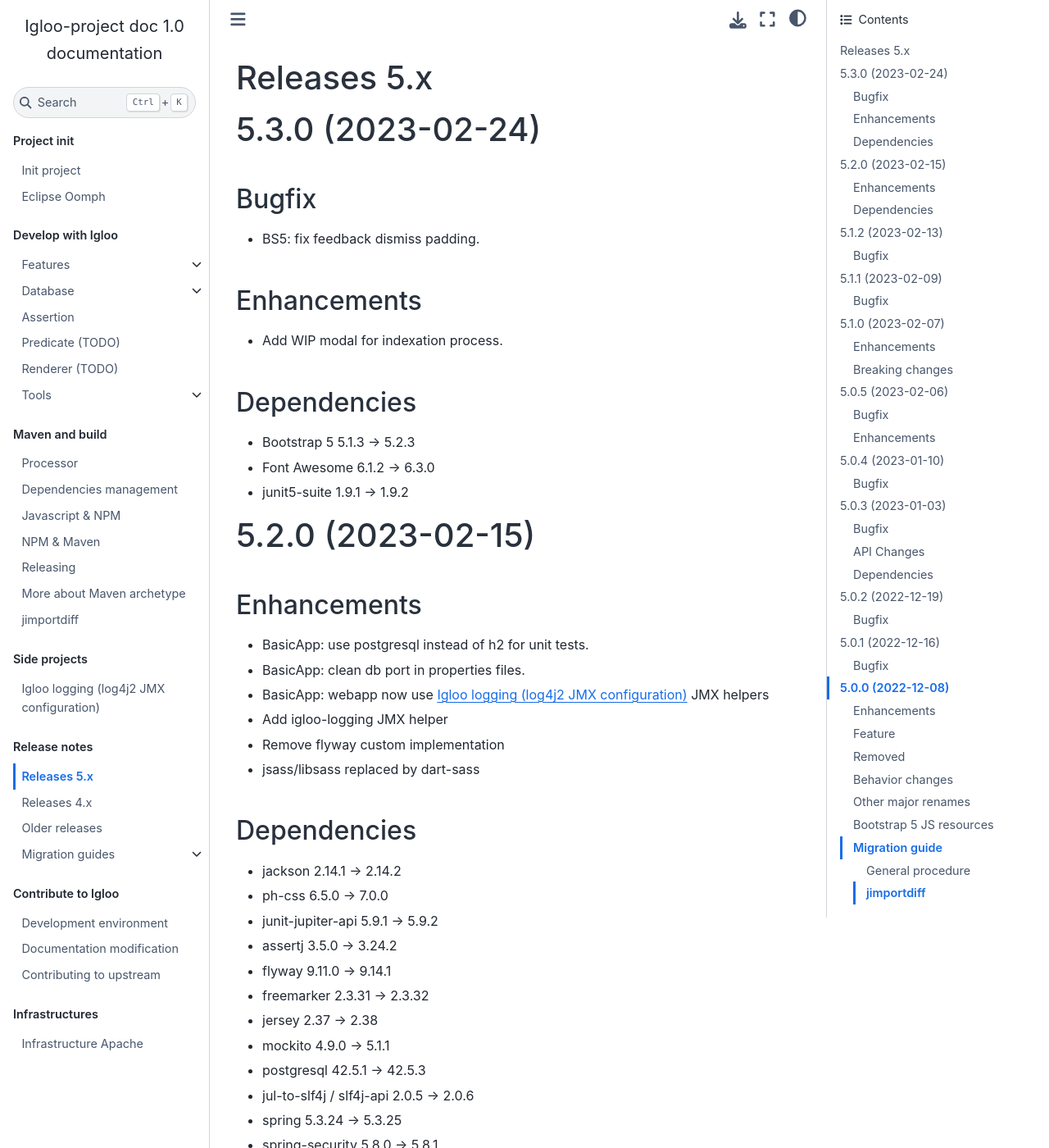
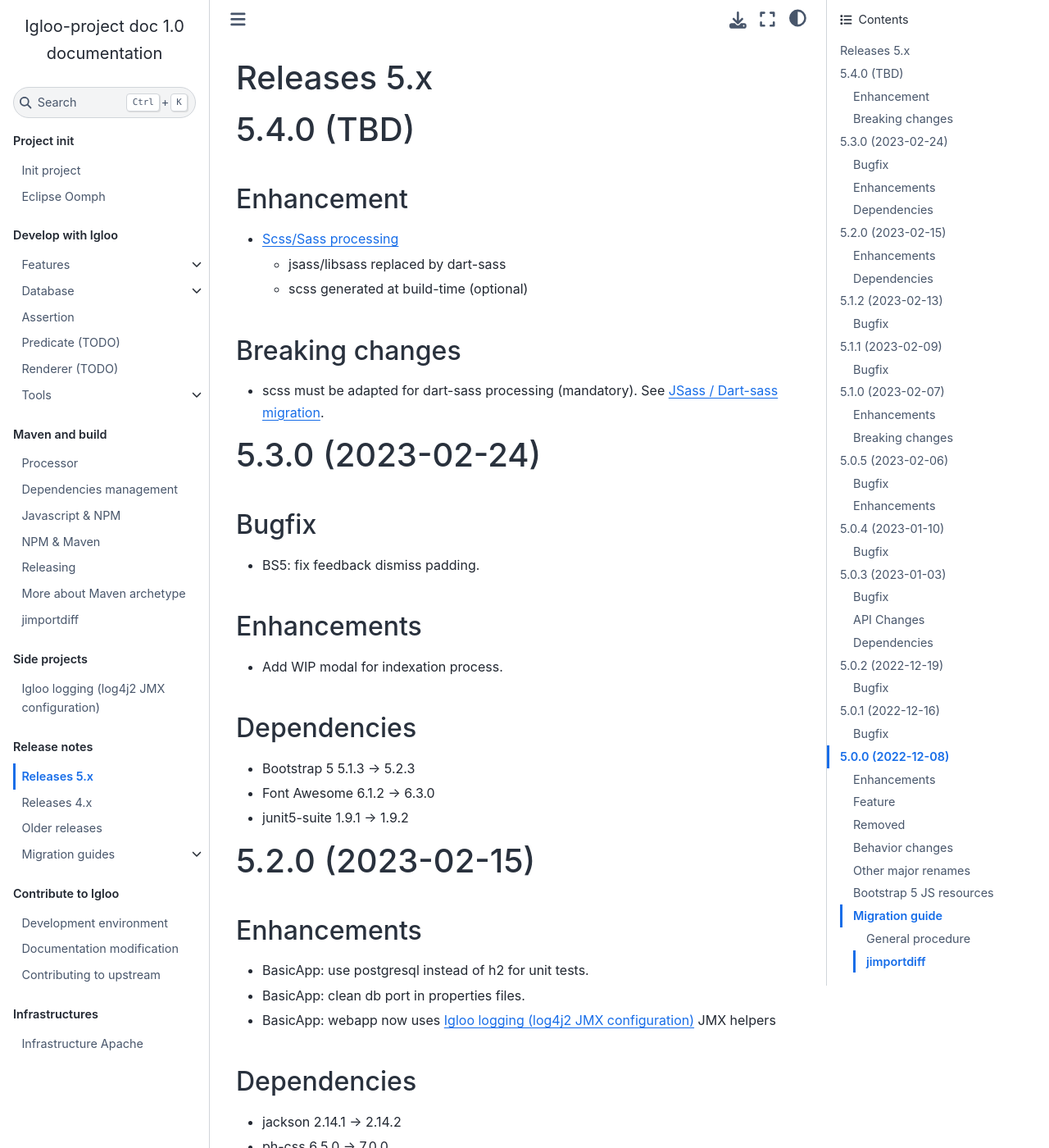
Before and after one commit to igloo-project/igloo-doc, a Sphinx documentation site: the page built from source/release-notes/releases-5.x.md, in a window 1280 px wide and 1400 px high. Shown: the whole window at 82% size. Built offline with Sphinx 7.4.7 and the Sphinx Book theme 1.1.4, drawn with Linux system fonts in a browser that asks for light colours.

Commit message:
releases notes fixes

```diff
--- a/source/release-notes/releases-5.x.md
+++ b/source/release-notes/releases-5.x.md
@@ -1,4 +1,17 @@
 # Releases 5.x
+
+# 5.4.0 (TBD)
+
+## Enhancement
+
+* {ref}`scss`
+  * jsass/libsass replaced by dart-sass
+  * scss generated at build-time (optional)
+
+## Breaking changes
+
+* scss must be adapted for dart-sass processing (mandatory). See {ref}`scss-migration`.
+
 
 (v5.3.0)=
 
@@ -18,6 +31,7 @@
 * Font Awesome 6.1.2 -> 6.3.0
 * junit5-suite 1.9.1 -> 1.9.2
 
+
 (v5.2.0)=
 
 # 5.2.0 (2023-02-15)
@@ -26,10 +40,7 @@
 
 * BasicApp: use postgresql instead of h2 for unit tests.
 * BasicApp: clean db port in properties files.
-* BasicApp: webapp now use {ref}`igloo-logging` JMX helpers
-* Add igloo-logging JMX helper
-* Remove flyway custom implementation
-* jsass/libsass replaced by dart-sass
+* BasicApp: webapp now uses {ref}`igloo-logging` JMX helpers
 
 ## Dependencies
 
```
Also changed, not shown: source/usage/howtos/scss.md (+4 -0 lines).
